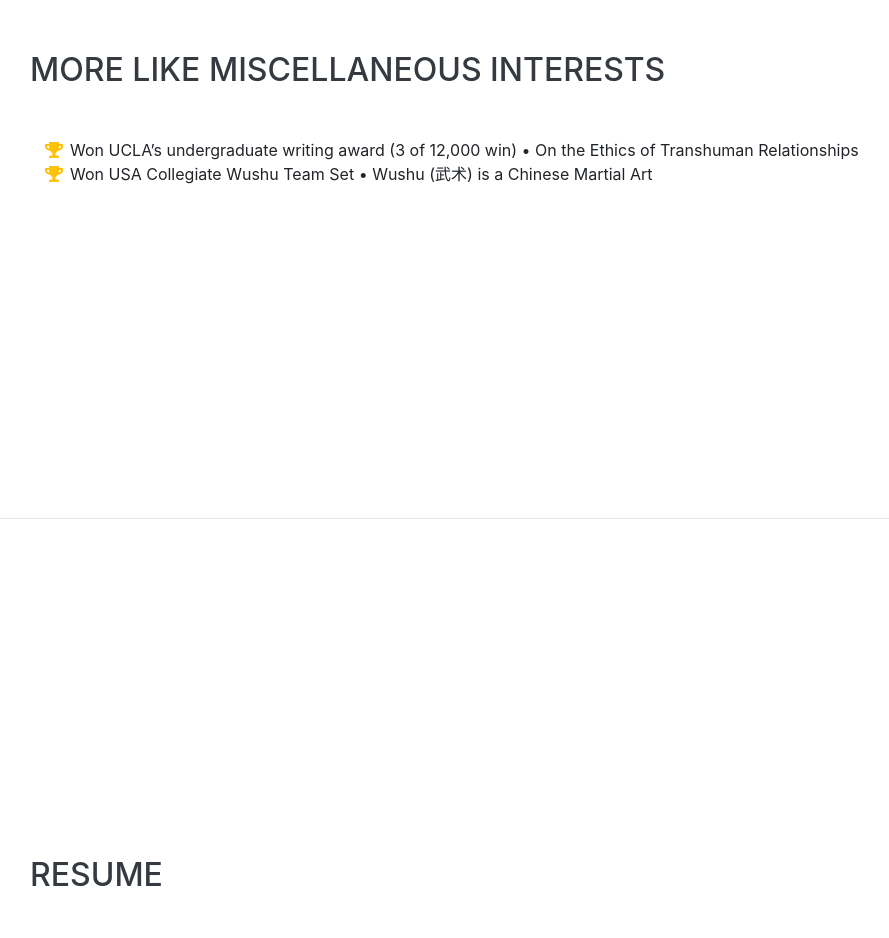
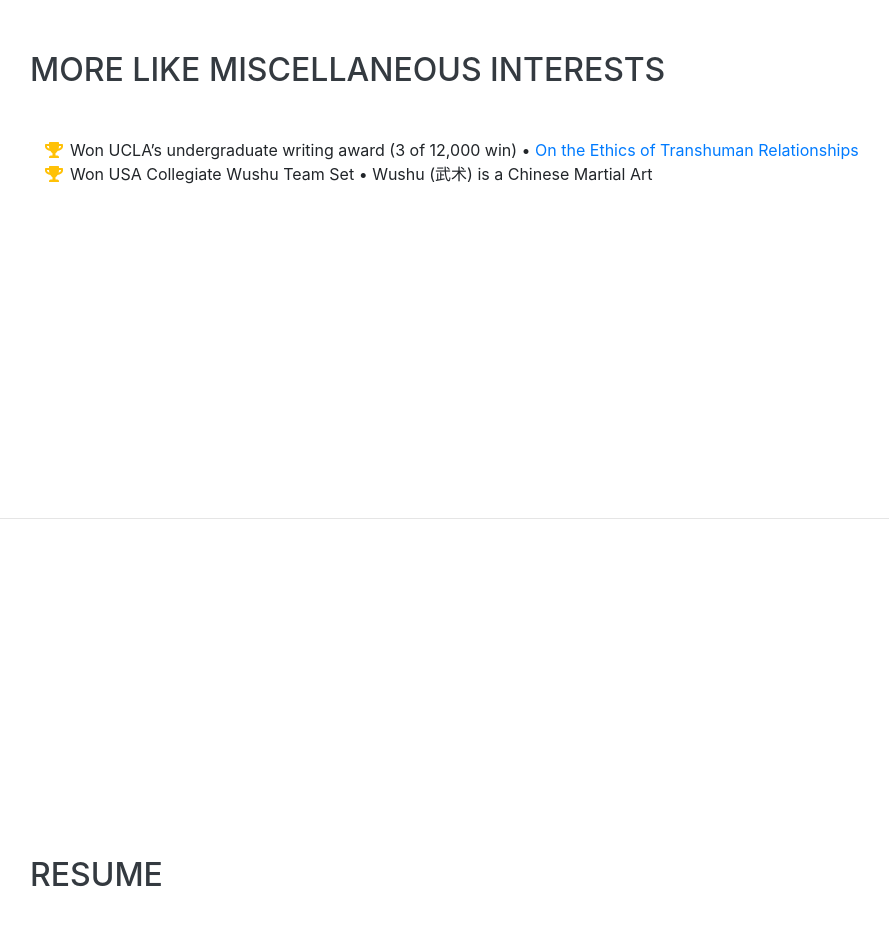
Before and after one commit to xiankaing/xiankaing.github.io, a website with bundled scripts: page index.html in a window 1280 px wide. Shown: the part 4220-5158 px from the top of the page, without its empty margins (290-1179 px from the left). Built offline with nearby package versions, Linux system fonts and the light colour scheme; a web font is replaced by a local one.

Commit message:
link to sexbot essay pdf

```diff
--- a/index.html
+++ b/index.html
@@ -304,10 +304,13 @@
         <ul class="fa-ul mb-0">
           <li>
             <i class="fa-li fa fa-trophy text-warning"></i>
-            Won UCLA’s undergraduate writing award (3 of 12,000 win) • On the Ethics of Transhuman Relationships </li>
+            Won UCLA’s undergraduate writing award (3 of 12,000 win) •
+            <a href="/static/sexbot_essay.pdf">On the Ethics of Transhuman Relationships</a>
+          </li>
           <li>
             <i class="fa-li fa fa-trophy text-warning"></i>
-            Won USA Collegiate Wushu Team Set • Wushu (武术) is a Chinese Martial Art</li>
+            Won USA Collegiate Wushu Team Set • Wushu (武术) is a Chinese Martial Art
+          </li>
         </ul>
       </div>
     </section>
```
Also changed, not shown: 1 other file.
